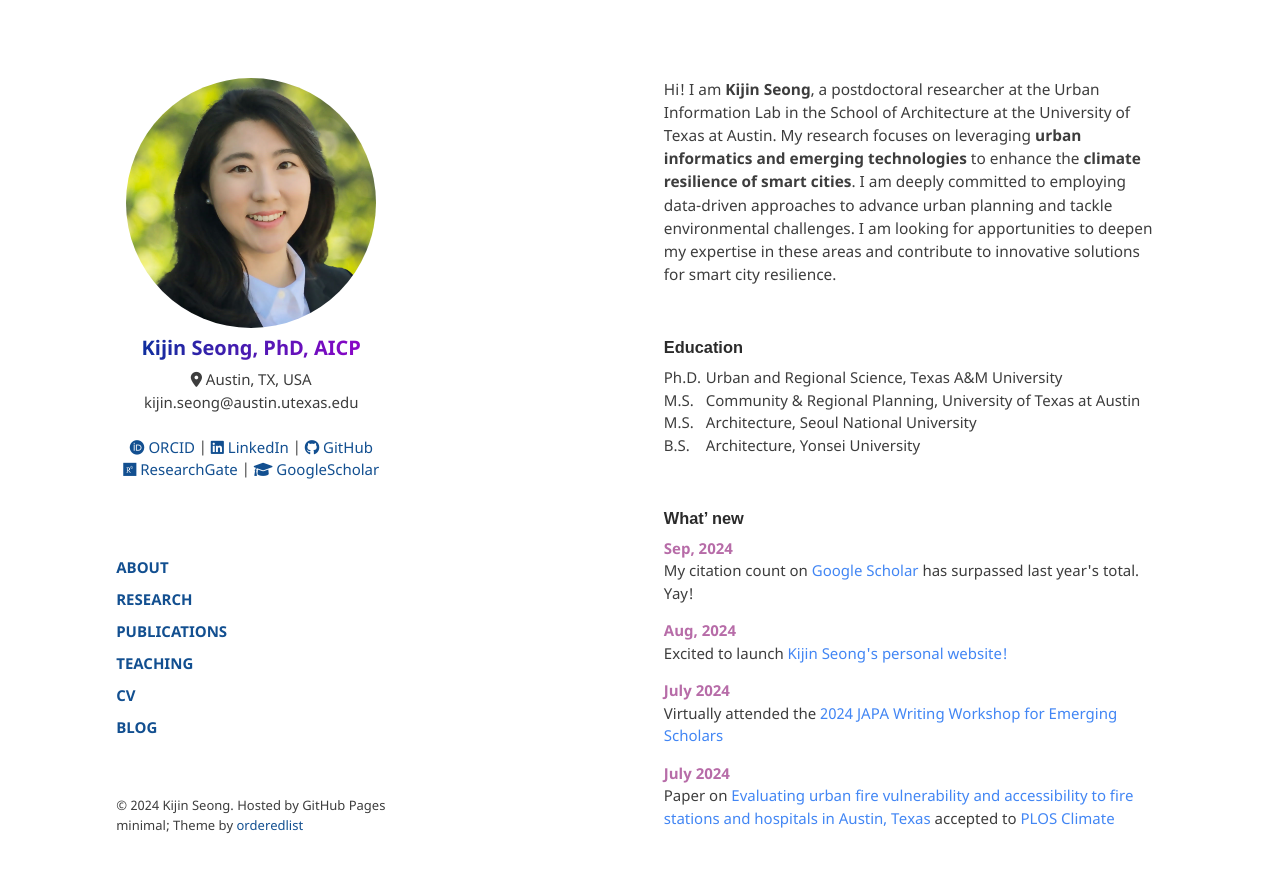
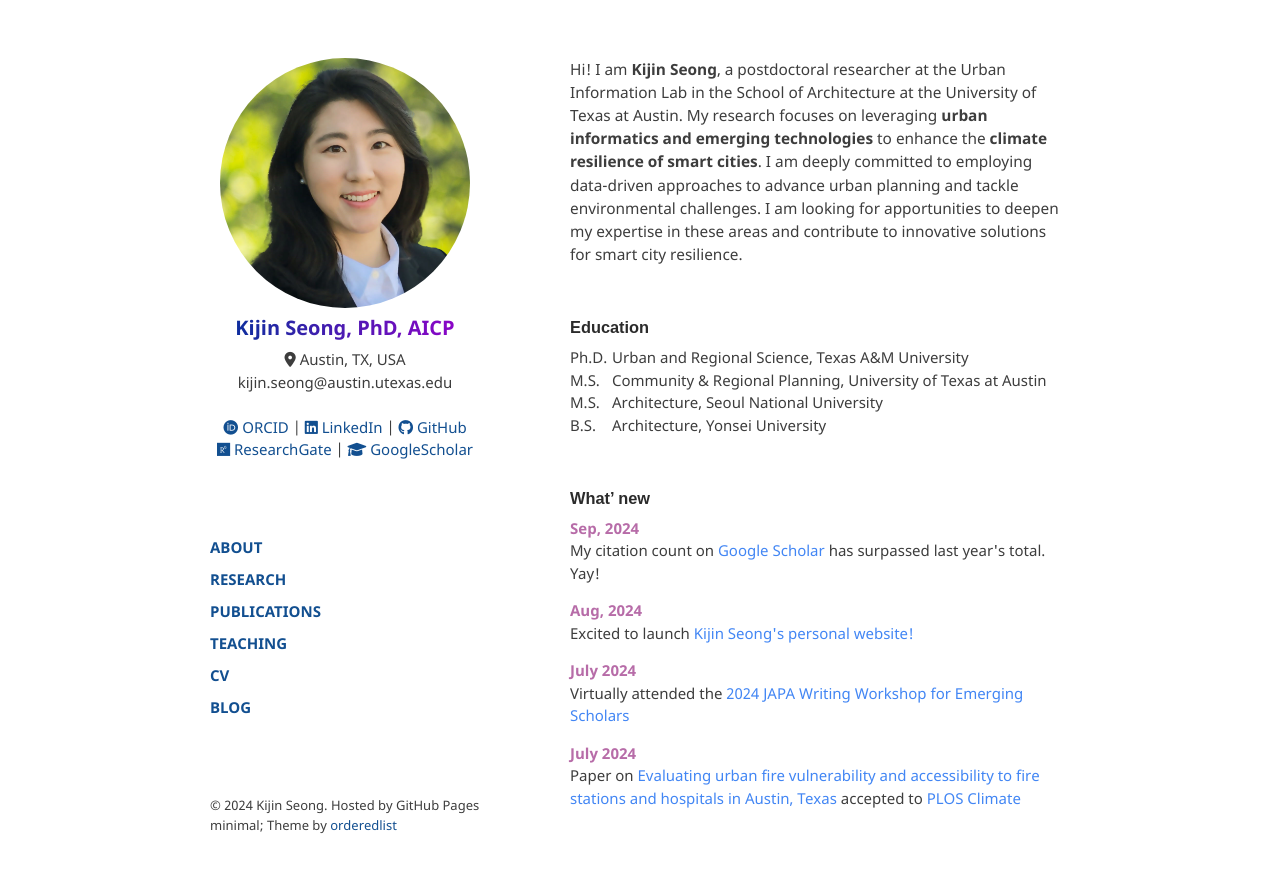
Before and after one commit to kijinseong/kijinseong.github.io, a Jekyll site: the page built from index.md, in a window 1280 px wide. Shown: the top 873 px of the page. Built offline with Jekyll 4.4.1, drawn with Linux system fonts in a browser that asks for light colours.

Commit message:
Remove .wrapper

```diff
--- a/_layouts/default.html
+++ b/_layouts/default.html
@@ -23,13 +23,6 @@
             font-weight: bold;
           }
 
-          /* Global style to set the maximum width for all pages */
-          .wrapper {
-            width: 90%;
-            max-width: 1400px;  /* Set your desired maximum width */
-            margin: 0 auto;    /* Center the content horizontally */
-            padding: 20px;     /* Add padding for better readability */
-          }
     </style>
 
     <script>
--- a/assets/css/style.scss
+++ b/assets/css/style.scss
@@ -27,14 +27,6 @@ a:hover {
     text-decoration: underline; // Underline links on hover
 }
 
-// Custom styles to adjust the content width
-.wrapper {
-    width: 90%;
-    max-width: 1400px;  /* Set your desired maximum width */
-    margin: 0 auto;    /* Center the content horizontally */
-    padding: 20px;     /* Add padding for better readability */
-}
-
 .text-colored {
     color: #3d3d3d; /* Replace with your desired text color */
 }
```
Also changed, not shown: pages/publications.md (+0 -7 lines).
